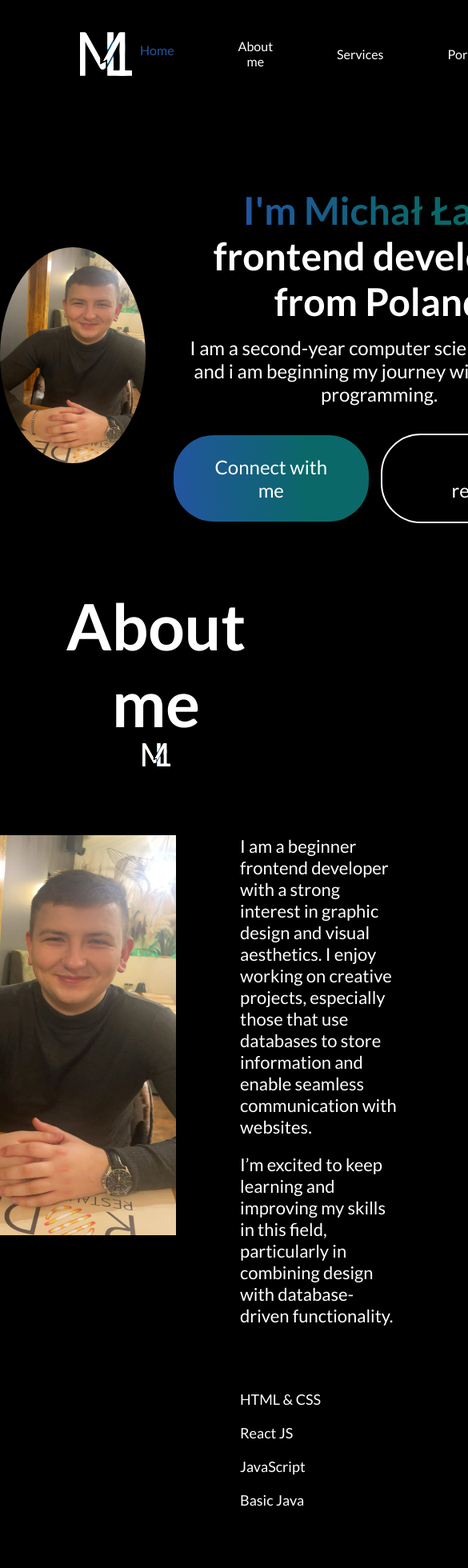
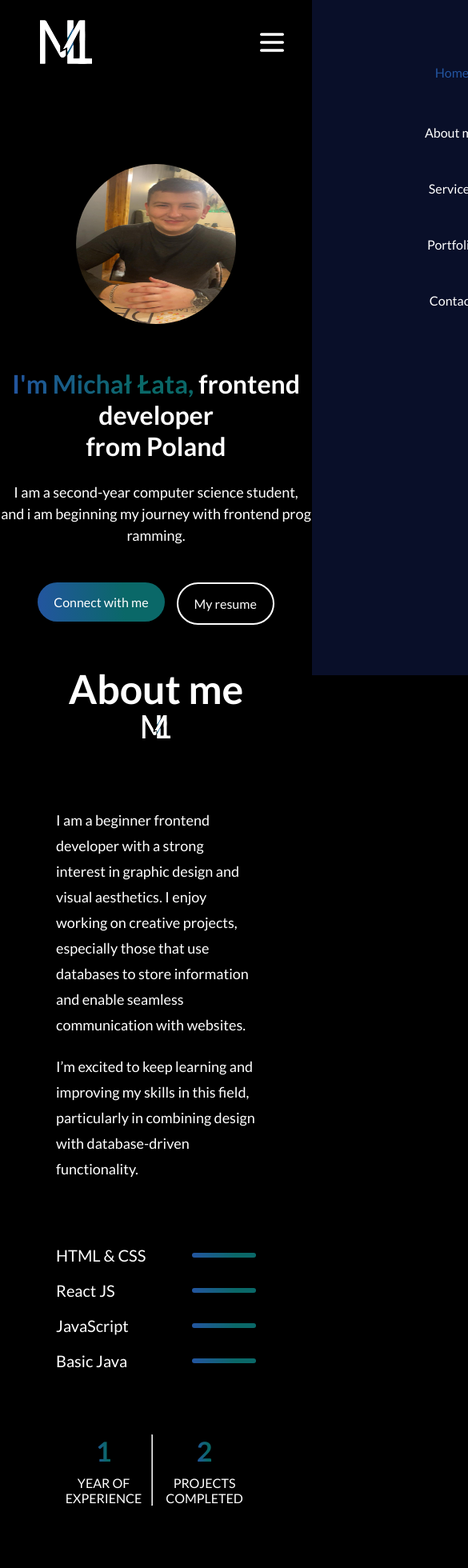
Before and after one commit to LataM88/portfolio, a React (Create React App) app: page / in a window 390 px wide. Shown: the top 1960 px of the page at 80% size, 585 px wide, since content can reach past the window. Built offline with nearby package versions, Linux system fonts and the light colour scheme.

Commit message:
responsive

```diff
--- a/src/components/About/about.css
+++ b/src/components/About/about.css
@@ -114,3 +114,49 @@
     transform: scale(1.12);
     transition: 0.5s;
 }
+
+@media(max-width:768px){
+    .about {
+        gap: 80px;
+        margin: 50px 70px;
+        align-items: center;
+    }
+    .about-title h1 {
+        font-size: 50px;
+        padding: 0;
+    }
+    .about-sections {
+        flex-direction: column;
+    }
+    .about-left {
+        display: none;
+    }
+    .about-paragraph {
+        font-size: 18px;
+        line-height: 32px;
+    }
+    .about-skill {
+        gap: 20px;
+        align-items: center;
+    }
+    .about-skill p {
+        font-size: 20px;
+    }
+    .about-skill hr {
+        height: 6px;
+    }
+    .about-achievements {
+        justify-content: space-between;
+    }
+    .about-achievement {
+        gap: 10px;
+    }
+    .about-achievement h1 {
+        font-size: 34px;
+        font-weight: 700;
+    }
+    .about-achievement p {
+        text-align: center;
+        font-size: 16px;
+    }
+}
--- a/src/components/Contact/contact.css
+++ b/src/components/Contact/contact.css
@@ -131,3 +131,51 @@
     color: white;
     font-weight: bold;
 }
+
+@media(max-width:768px) {
+    .contact {
+        gap: 50px;
+        margin: 50px 70px;
+        align-items: normal;
+    }
+
+    .contact-title h1 {
+        padding: 0;
+        font-size: 50px;
+        font-weight: 600;
+    }
+    .contact-title img {
+        width: 130px;
+        margin-right: -20px;
+    }
+    .contact-section {
+        flex-direction: column;
+    }
+    .contact-left h1 {
+        font-size: 54px;
+    }
+    .contact-left p {
+        font-size: 18px;
+    }
+    .contact-detail {
+        gap: 20px;
+    }
+    .contact-detail img {
+        width: 25px;
+    }
+    .contact-right label {
+        font-size: 20px;
+    }
+    .contact-right {
+        width: 100%;
+        font-size: 20px;
+    }
+    .contact-right textarea {
+        width: 95%;
+        font-size: 20px;
+    }
+    .contact-submit {
+        font-size: 20px;
+        padding: 15px 40px;
+    }
+}
--- a/src/components/Footer/footer.css
+++ b/src/components/Footer/footer.css
@@ -78,3 +78,18 @@
     transform: scale(1.1);
     transition: 0.3;
 }
+
+@media(max-width:768px) {
+    .footer {
+        margin: 50px 70px;
+    }
+    .footer-top {
+        flex-direction: column;
+        gap: 50px;
+    }
+    .footer-bottom {
+        display: flex;
+        flex-direction: column-reverse;
+        margin-bottom: 50px;
+    }
+}
--- a/src/components/Header/header.css
+++ b/src/components/Header/header.css
@@ -48,7 +48,7 @@
 .header-action {
     display: flex;
     flex-direction: row;
-    align-items: center;
+    align-items: start;
     justify-content: center;
     gap: 15px;
     font-size: 24px;
@@ -77,3 +77,42 @@
 .header-resume:hover {
     border-color: rgb(10, 104, 104);
 }
+
+@media(max-width:768px) {
+    .header {
+        flex-direction: column; /* Zmienia układ na pionowy */
+        text-align: center; /* Wyśrodkowanie tekstu */
+        gap: 15px; /* Zmniejszenie odstępów */
+    }
+
+    .header img {
+        margin-bottom: 20px;
+        width: 200px; /* Zmniejszenie obrazka */
+        height: 200px;
+    }
+
+    .header h1 {
+        margin-top: 20px;
+        font-size: 32px; /* Zmniejszenie rozmiaru czcionki */
+        word-wrap: break-word; /* Zawijanie słów */
+        overflow-wrap: break-word;
+    }
+
+    .header p {
+        font-size: 18px; /* Mniejsza czcionka */
+        line-height: 1.5;
+        word-break: break-all; /* Przenoszenie każdego słowa do nowej linii */
+        width: 100%; /* Upewnienie się, że zajmuje całą szerokość */
+        margin: 10px 0;
+    }
+
+    .header-action {
+        flex-direction: row; /* Przyciski jeden pod drugim */
+        gap: 15px;
+    }
+
+    .header-connect, .header-resume {
+        padding: 15px 20px; /* Zmniejszenie przycisków */
+        font-size: 16px;
+    }
+}
--- a/src/components/MyWork/mywork.css
+++ b/src/components/MyWork/mywork.css
@@ -66,3 +66,34 @@
     grid-template-columns: 1fr 1fr 1fr;
     gap: 40px;
 }
+
+@media(max-width:768px) {
+    .my-work {
+        gap: 50px;
+        margin: 50px 70px;
+        align-items: normal;
+    }
+    .my-work-title h1 {
+        padding: 0;
+        font-size: 50px;
+        font-weight: 600;
+    }
+    .my-work-title img {
+        width: 130px;
+        margin-right: -20px;
+    }
+    .my-work-container {
+        grid-template-columns: 1fr 1fr;
+        gap: 30px;
+    }
+    .my-work-container img {
+        width: 100%;
+        height: 100%;
+    }
+    .my-work-showmore {
+        padding: 20px 40px;
+        font-size: 18px;
+        margin: 50px auto;
+        cursor: pointer;
+    }
+}
--- a/src/components/Services/services.css
+++ b/src/components/Services/services.css
@@ -81,3 +81,38 @@
     transform: scale(1.05);
     transition: 0.4s;
 }
+
+@media(max-width:768px) {
+    .services {
+        align-items: normal;
+        gap: 70px;
+        margin: 20px 70px;
+    }
+    .services-title h1 {
+        padding: 0;
+        font-size: 50px;
+    }
+    .services-title img {
+        width: 130px;
+        margin-right: -20px;
+    }
+    .services-format {
+        gap: 20px;
+        padding: 32px;
+    }
+    .services-format h2 {
+        font-size: 28px;
+    }
+    .services-format p {
+        font-size: 18px;
+        line-height: 32px;
+        max-width: 300px;
+    }
+    .services-readmore img {
+        width: 20px;
+    }
+    .services-container {
+        grid-template-columns: 1fr 1fr;
+        gap: 30px;
+    }
+}
--- a/src/components/navbar.css
+++ b/src/components/navbar.css
@@ -10,7 +10,7 @@
     align-items: center;
     list-style: none;
     gap: 60px;
-    font-size: 22px;
+    font-size: 32px;
 }
 
 .nav-connect {
@@ -44,3 +44,51 @@
     text-decoration: none;
     color: white;
 }
+
+.nav-mob-close {
+    display: none;
+}
+
+.nav-mob-open {
+    display: none;
+}
+
+@media(max-width:768px) {
+    .navbar {
+        margin: 20px 50px;
+    }
+    .nav-connect {
+        display: none;
+    }
+    .nav-mob-open {
+        display: block;
+        position: fixed;
+        right: 30px;
+    }
+    .nav-mob-close {
+        display: block;
+        position: relative;
+        top: 30px;
+        left: 290px;
+        width: 30px;
+    }
+    .nav-menu {
+        position: fixed;
+        flex-direction: column;
+        align-items: center;
+        top: 0;
+        gap: 30px;
+        background-color: #090f29;
+        width: 350px;
+        height: 100%;
+        z-index: 2;
+        transition: right 0.5s;
+        right: -350px;
+    }
+    .nav menu li {
+        font-size: 32px;
+        padding-left: 100px;
+        flex-direction: row;
+        gap: 20px;
+    }
+}
--- a/src/components/navbar.jsx
+++ b/src/components/navbar.jsx
@@ -1,16 +1,29 @@
-import React, { useState } from 'react';
+import React, { useRef, useState } from 'react';
 import './navbar.css';
 import logom from '../logom.svg';
 import AnchorLink from '../AnchorLink'
+import menu_open from '../assets/menu.svg'
+import menu_close from '../assets/menu.svg'
 
 
 const Navbar = () => {
     const [menu, setMenu] = useState("home");
+    const menuRef = useRef();
+
+    const openMenu = () => {
+        menuRef.current.style.right = "0";
+    }
+
+    const closeMenu = () => {
+        menuRef.current.style.right = "-350px";
+    }
 
     return (
         <div className="navbar">
             <img src={logom} alt="logo" style={{ width: '65px', height: '65px' }} />
-            <ul className="nav-menu">
+            <img src={menu_open} onClick={openMenu} alt="menu" className="nav-mob-open" style={{width: '40px', height: '40px'}}/>
+            <ul ref={menuRef} className="nav-menu">
+                <img src={menu_close} onClick={closeMenu} alt="menu_close" className="nav-mob-close" style={{width: '40px', height: '40px'}}/>
                 <li><AnchorLink className="anchor-link" offset={50} href="#home">
                     <p
                         onClick={() => setMenu("home")}
```
Also changed, not shown: src/assets/menu.svg (added).
